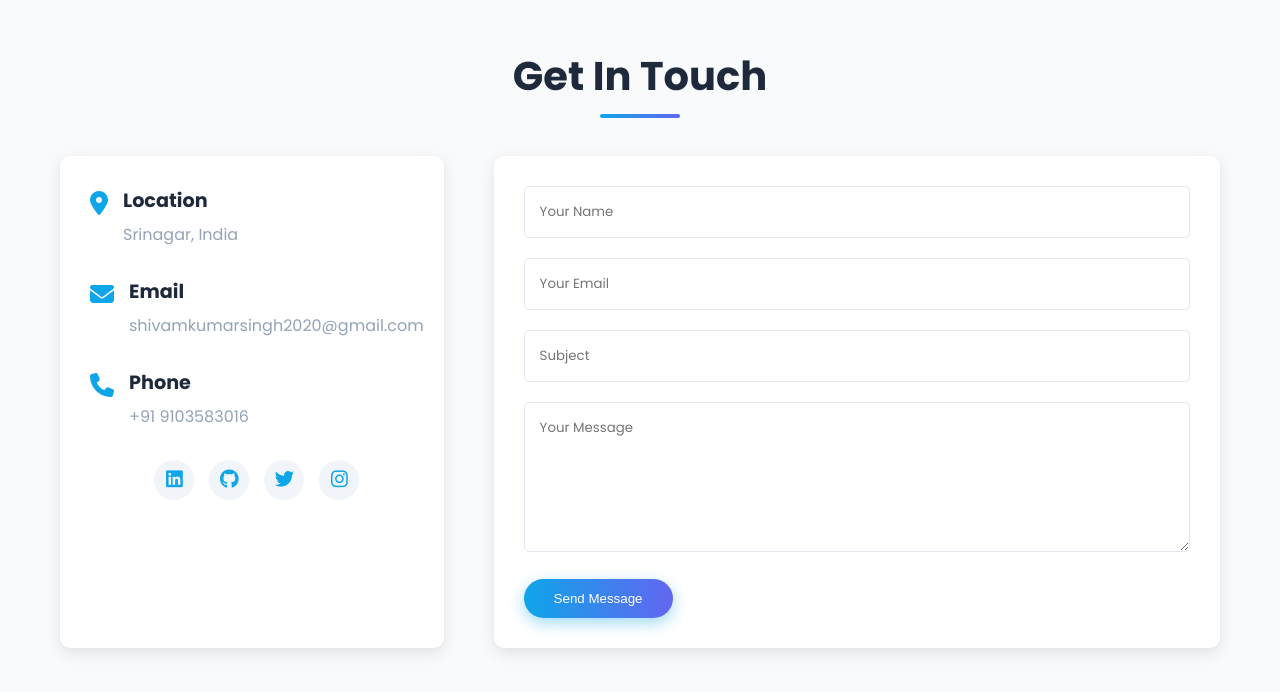
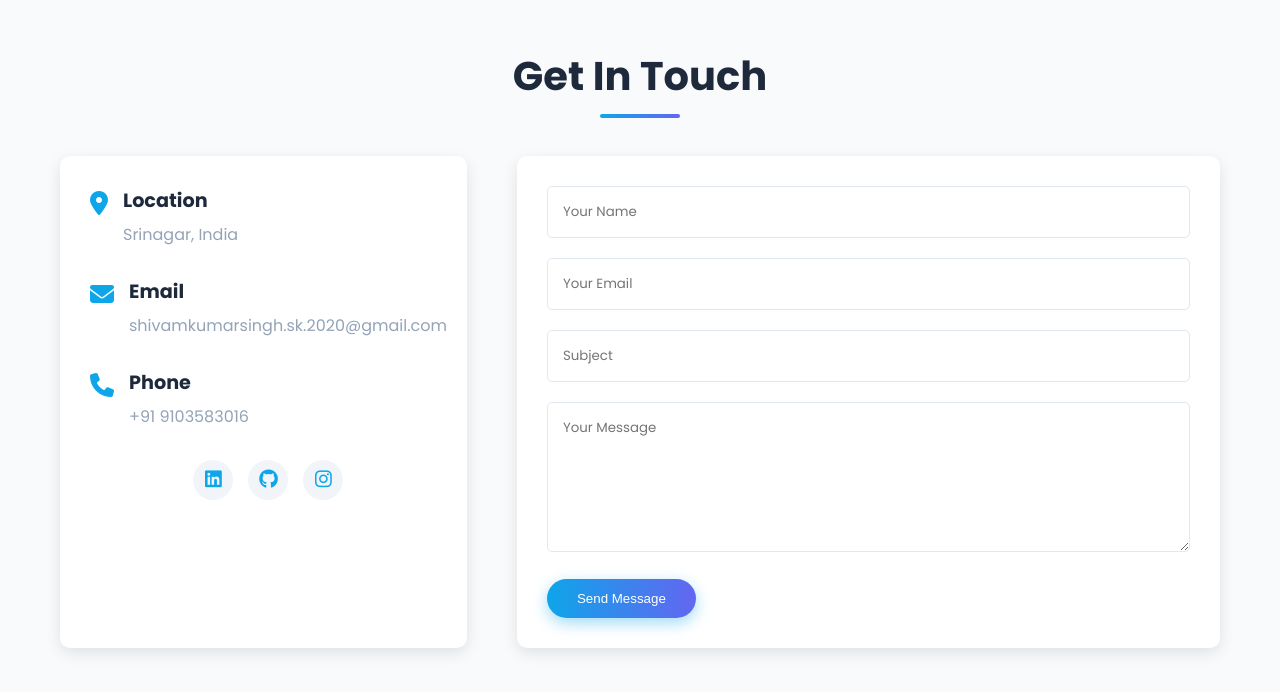
Before and after one commit to Shivamkumar9823/Portfolio2, a React (Vite) app: page / in a window 1280 px wide. Shown: the part 6140-6832 px from the top of the page. Built offline with nearby package versions, Linux system fonts and the light colour scheme.

Commit message:
update contact links

```diff
--- a/src/components/Contact.jsx
+++ b/src/components/Contact.jsx
@@ -66,7 +66,7 @@ const handleSubmit = (e) => {
               <i className="fas fa-envelope"></i>
               <div>
                 <h3>Email</h3>
-                <p>shivamkumarsingh2020@gmail.com</p>
+                <p>shivamkumarsingh.sk.2020@gmail.com</p>
               </div>
             </div>
 
@@ -79,16 +79,16 @@ const handleSubmit = (e) => {
             </div>
 
             <div className="contact-social">
-              <a href="https://linkedin.com" target="_blank" rel="noopener noreferrer">
+              <a href="https://www.linkedin.com/in/shivam-kumar-3a9b1a261/" target="_blank" rel="noopener noreferrer">
                 <i className="fab fa-linkedin"></i>
               </a>
-              <a href="https://github.com" target="_blank" rel="noopener noreferrer">
+              <a href="https://github.com/Shivamkumar9823" target="_blank" rel="noopener noreferrer">
                 <i className="fab fa-github"></i>
               </a>
-              <a href="https://twitter.com" target="_blank" rel="noopener noreferrer">
+              {/* <a href="https://twitter.com" target="_blank" rel="noopener noreferrer">
                 <i className="fab fa-twitter"></i>
-              </a>
-              <a href="https://instagram.com" target="_blank" rel="noopener noreferrer">
+              </a> */}
+              <a href="https://www.instagram.com/shivamkumar_.exe/" target="_blank" rel="noopener noreferrer">
                 <i className="fab fa-instagram"></i>
               </a>
             </div>
--- a/src/components/Hero.jsx
+++ b/src/components/Hero.jsx
@@ -1,7 +1,7 @@
 import React from 'react';
 import { TypeAnimation } from 'react-type-animation';
 import { FaDownload } from "react-icons/fa";  // ✅ Correct
-import resume from "../../public/Resume.pdf"
+import resume from "../Resume.pdf"
 
 
 const Hero = () => {
```
Also changed, not shown: 1 other file (tests, documents, lock files or other folders).
